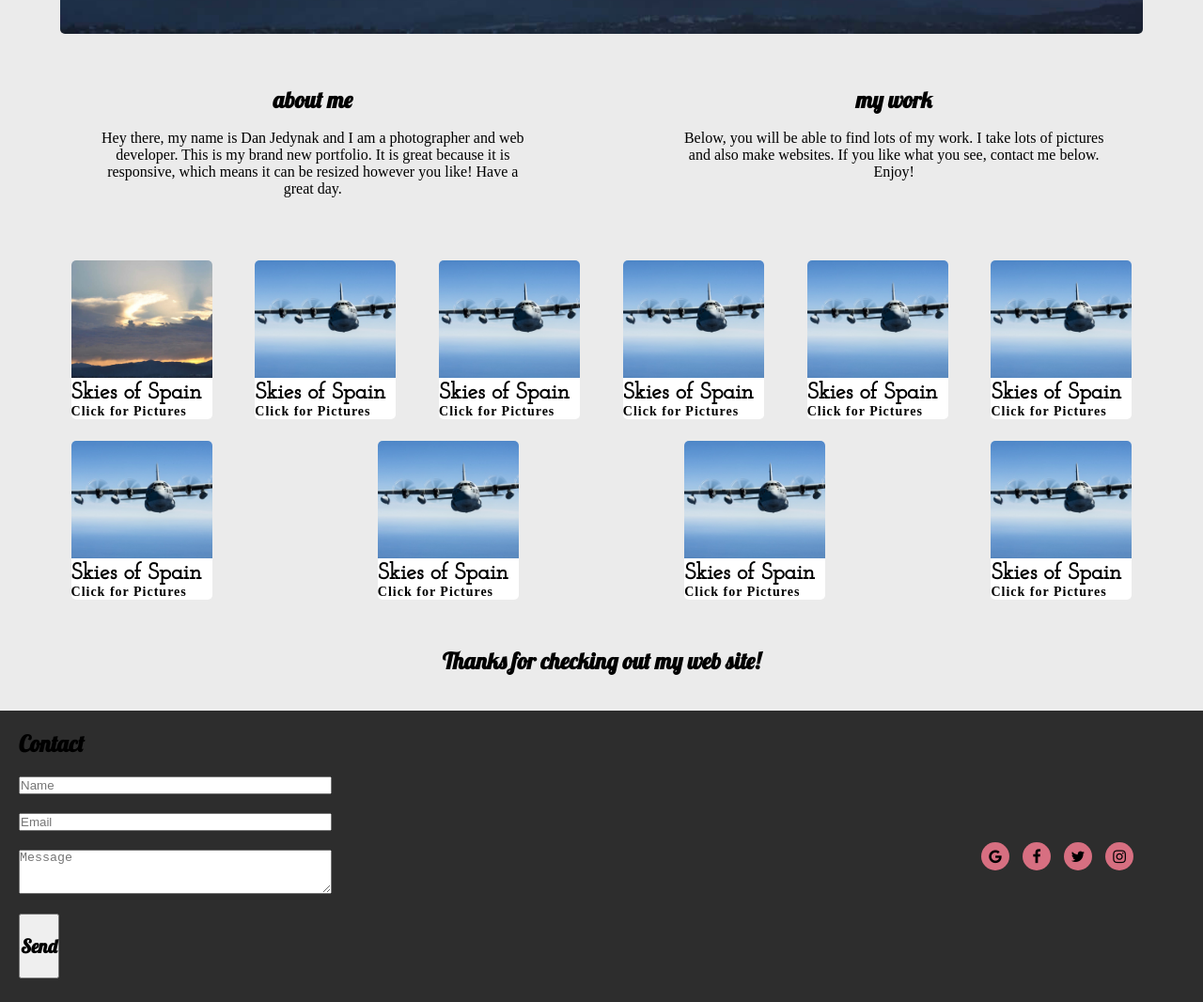
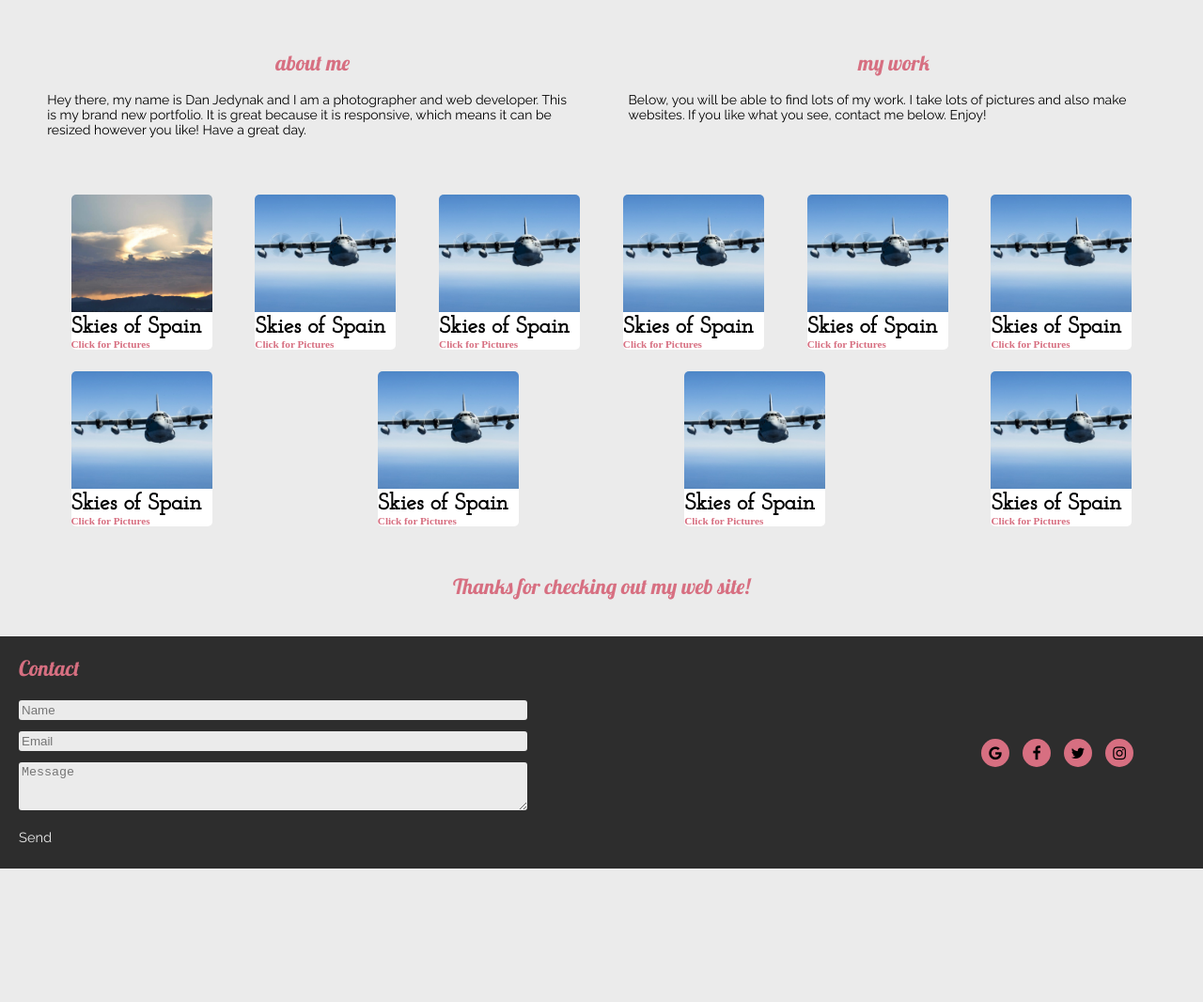
Before and after one commit to djedynak259/Liquid-Gem-Design-Portfolio, a plain HTML site: page index.html in a window 1280 px wide. Shown: the part 850-1916 px from the top of the page at 94% size. After the commit the page ends 1774 px from the top, so only its background shows below. Drawn offline with Linux system fonts and the light colour scheme.

Commit message:
8.27 cmt1

```diff
--- a/css/main.css
+++ b/css/main.css
@@ -9,23 +9,32 @@ body {
 }
 
 nav {
-	height: 100px;
+	height: 90px;
 }
 
 hr {
 	display: block;
 	border: 0;
-	border-bottom: 4px solid #AAAAAA;
+	border-bottom: 2px solid #AAAAAA;
 	width: 96%;
 	margin: 0 auto;
 	border-radius: 2px;
 }
 
+h2 {
+	color: #D76F81;
+	font-size: 1.4em;
+	font-weight: 300;
+	text-align: center;
+	font-family: 'Lobster', cursive;
+	margin: 3% 2%;
+}
+
 .brand {
-	margin: 30px 35px 0 90px;
+	margin:40px 25px 0 50px;
 	color: #68574C;
-	font-size: 16px;
-	font-family: 'Raleway', sans-serif;
+	font-family: 'Lobster', cursive;
+	font-weight: 200;
 	font-size: 20px;
 	display: inline-block;
 	text-transform: lowercase;
@@ -34,12 +43,13 @@ hr {
 
 nav ul {
 	float: right;
-	margin: 30px 34px 0 0;
+	margin: 40px 34px 0 0;
 }
 
  nav li {
  	display: inline-block;
  	margin: 0 14px;
+ 	font-family: 'Raleway', sans-serif;
  }
 
  nav a {
@@ -51,17 +61,21 @@ nav ul {
 
  .welcome h1, p {
  	text-align: center;
- 	margin: 3% auto;
- 	width: 80%;
+ 	margin: 3% auto 2%;
+ 	width: 70%;
  }
 
  .welcome h1{
  	font-family: 'Josefin Slab', serif;
- 	font-size: 36px;
+ 	font-size: 22px;
  }
 
 .welcome p {
 	font-family: 'Raleway', sans-serif;
+}
+
+.welcome span {
+	color: #D76F81;
 }
 
  .welcome img {
@@ -71,15 +85,16 @@ nav ul {
 	margin: 0 auto;
 }
 
-h2 {
-	text-align: center;
-	font-family: 'Lobster', cursive;
-	margin: 3% 2%;
-}
-
 .info {
 	margin: 3% 2%;
 	white-space: nowrap;
+}
+
+.info p {
+	text-align: left;
+	width: 100%;
+	font-family: 'Raleway', sans-serif;
+	font-size: 14px;
 }
 
 .myWork, .aboutMe {
@@ -117,8 +132,9 @@ h2 {
 
 .portfolio div h3 {
 
-	letter-spacing: 1px;
-	font-size: 14px;
+	letter-spacing: 0px;
+	font-size: .7em;
+	color: #D76F81;
 }
 
 .contact {
@@ -133,6 +149,7 @@ form {
 	position: relative;
 }
 
+
 .contact h2 {
 	text-align: left;
 	margin: 20px 0;
@@ -140,17 +157,35 @@ form {
 
 form input {
 	display:block;
-	margin: 0 0 20px 0;
-	width: 40%;
+	margin: 0 0 12px 0;
+	width: 65%;
+	border: none;
+	border-radius: 3px;
+	padding: 3px;
+	background-color: #EBEBEB;
 }
 
 form textarea {
-	width: 40%;
+	width: 65%;
+	border: none;
+	border-radius: 3px;
+	padding: 3px;
+	background-color: #EBEBEB;
 }
 
 form button {
 	display: block;
 	margin: 2% 0 3%;
+	background-color: transparent;
+	border: none;
+}
+
+.contact form button h2 {
+	font-family: 'Raleway', sans-serif;
+	color: black;
+	margin: 0;
+	color: #EBEBEB;
+	font-size: 1.1em;
 }
 
 .socialIcons {
--- a/index.html
+++ b/index.html
@@ -28,7 +28,7 @@
 	<hr>
 
 	<section class="welcome">
-		<h1>Hello there, I'm Dan Jedynak. Welcome to my design portfolio!</h1>
+		<h1>Hello there, I'm <span>Dan Jedynak</span>. Welcome to my design portfolio!</h1>
 		<p>- Photographer and Web Developer -</p>
 		<img src="img/skyofspain.jpg">
 	</section>
```
